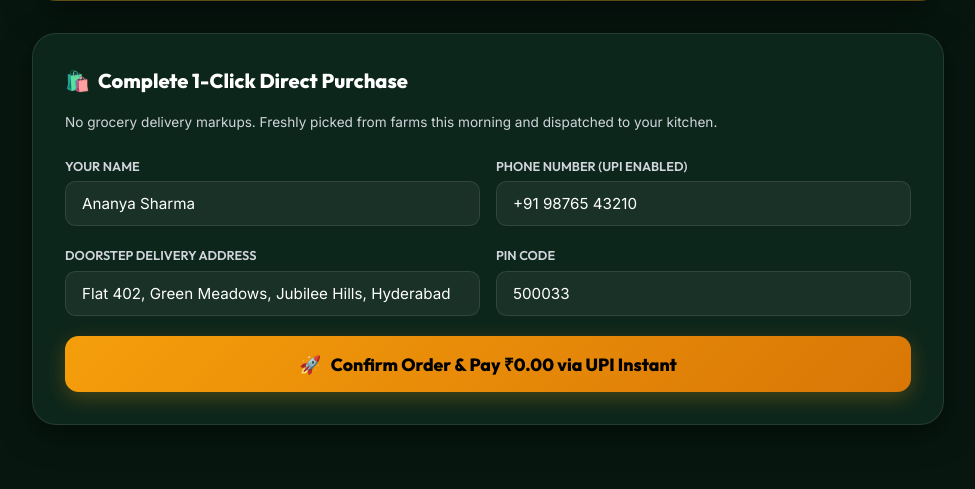
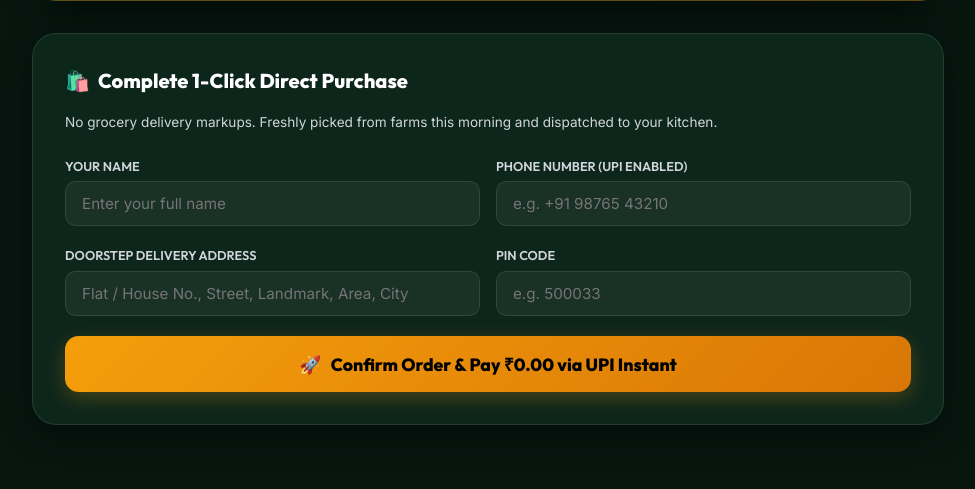
Before and after one commit to ysathyasai/Khet2Kitchen, a Django app: page /consumer/combo/ in a window 1280 px wide. Shown: the part 600-1089 px from the top of the page, without its empty margins (152-1127 px from the left). Run offline with Django 5.2, Linux system fonts and the light colour scheme; data comes from the database, SQL or seed files in the repository; data that the repository does not hold is empty.

Commit message:
fix(ui): Make checkout inputs dynamic, remove legacy placeholder badge, and unify success buttons

```diff
--- a/templates/core/consumer_combo_detail.html
+++ b/templates/core/consumer_combo_detail.html
@@ -420,22 +420,22 @@
                 <div class="form-grid">
                     <div class="field-group">
                         <label>Your Name</label>
-                        <input type="text" name="customer_name" value="Ananya Sharma" required>
+                        <input type="text" name="customer_name" value="{% if request.user.is_authenticated %}{{ request.user.get_full_name|default:request.user.first_name }}{% endif %}" placeholder="Enter your full name" autocomplete="name" required>
                     </div>
                     <div class="field-group">
                         <label>Phone Number (UPI Enabled)</label>
-                        <input type="text" name="customer_phone" value="+91 98765 43210" required>
+                        <input type="text" name="customer_phone" value="{% if request.user.is_authenticated %}{{ request.user.phone_number|default:'' }}{% endif %}" placeholder="e.g. +91 98765 43210" autocomplete="tel" required>
                     </div>
                 </div>
 
                 <div class="form-grid">
                     <div class="field-group">
                         <label>Doorstep Delivery Address</label>
-                        <input type="text" name="delivery_address" value="Flat 402, Green Meadows, Jubilee Hills, Hyderabad" required>
+                        <input type="text" name="delivery_address" value="{% if request.user.is_authenticated %}{{ request.user.address|default:'' }}{% endif %}" placeholder="Flat / House No., Street, Landmark, Area, City" autocomplete="street-address" required>
                     </div>
                     <div class="field-group">
                         <label>PIN Code</label>
-                        <input type="text" name="pincode" value="500033" required>
+                        <input type="text" name="pincode" value="{% if request.user.is_authenticated %}{{ request.user.pincode|default:'' }}{% endif %}" placeholder="e.g. 500033" autocomplete="postal-code" required>
                     </div>
                 </div>
 
--- a/templates/core/consumer_order_success.html
+++ b/templates/core/consumer_order_success.html
@@ -320,7 +320,7 @@
         </div>
 
         <div class="actions-group">
-            <a href="{% url 'consumer_dashboard' %}" class="btn-action-primary" style="background: linear-gradient(135deg, var(--accent-gold), var(--accent-gold-hover)); color: #000;">
+            <a href="{% url 'consumer_dashboard' %}" class="btn-action-secondary">
                 <span>📦</span> My Orders & Dashboard
             </a>
             <a href="{% url 'consumer_shop' %}" class="btn-action-secondary">
--- a/templates/core/login.html
+++ b/templates/core/login.html
@@ -271,10 +271,6 @@
                 </span>
             </div>
         </a>
-        <div class="top-pilot-badge">
-            <span>🌾</span>
-            <span>NASHIK-PUNE RURAL PILOT • DIRECT AGRI-RAIL</span>
-        </div>
     </header>
 
     <!-- Main Container -->
--- a/templates/core/signup.html
+++ b/templates/core/signup.html
@@ -344,10 +344,6 @@
                 </span>
             </div>
         </a>
-        <div class="top-pilot-badge">
-            <span>🌾</span>
-            <span>NASHIK-PUNE RURAL PILOT • DIRECT AGRI-RAIL</span>
-        </div>
     </header>
 
     <!-- Main Registration Container -->
```
Also changed, not shown: templates/core/base_dashboard.html (+0 -8 lines), templates/core/consumer_shop.html (+4 -4 lines).
